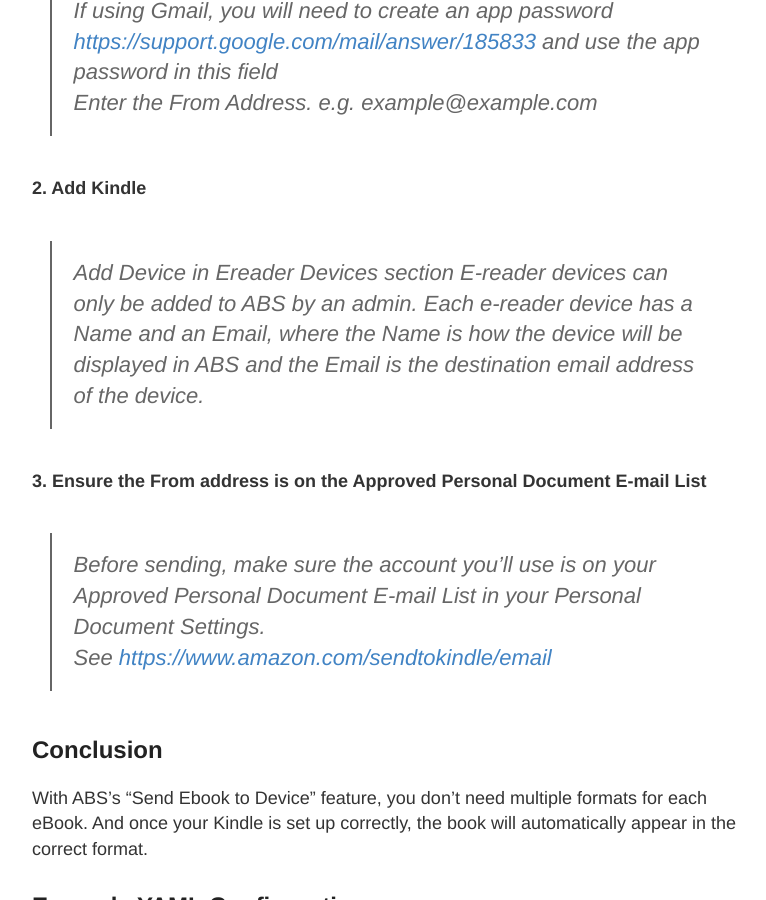
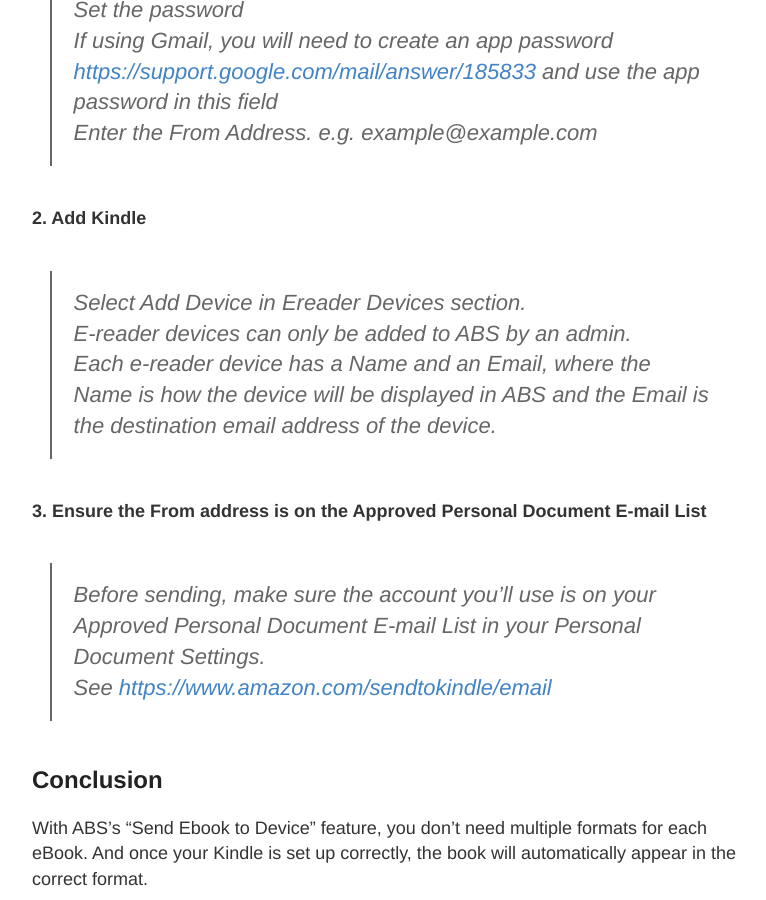
Before and after one commit to TheWicklowWolf/TheWicklowWolf.github.io, a Jekyll site: the page built from _posts/2024-07-22-eBook-stack-simplified.md, in a window 1280 px wide and 900 px high, scrolled down 2505 px. Shown: the whole window, without its empty margins (248-1014 px from the left). Built offline with Jekyll 4.4.1, drawn with Linux system fonts in a browser that asks for light colours.

Commit message:
Update 2024-07-22-eBook-stack-simplified.md

```diff
--- a/_posts/2024-07-22-eBook-stack-simplified.md
+++ b/_posts/2024-07-22-eBook-stack-simplified.md
@@ -55,14 +55,15 @@ Use `/data/media/ebooks` as its books folder.
 
 > Enter the Host (for example, smtp.gmail.com)
 > Set the port (common ports include: 587, 465, 25)
-> If using 587 or 25, you will need to disable the "Secure" toggle
+> - If using 587 or 25, you will need to disable the "Secure" toggle
+>
 > Set the "Username" to login
 > Set the password
 > If using Gmail, you will need to create an app password [https://support.google.com/mail/answer/185833](https://support.google.com/mail/answer/185833) and use the app password in this field
 > Enter the From Address. e.g. example@example.com
 
 **2. Add Kindle**
-> Add Device in Ereader Devices section
+> Select Add Device in Ereader Devices section.
 > E-reader devices can only be added to ABS by an admin.
 > Each e-reader device has a Name and an Email, where the Name is how the device will be displayed in ABS and the Email is the destination email address of the device.
 
```
